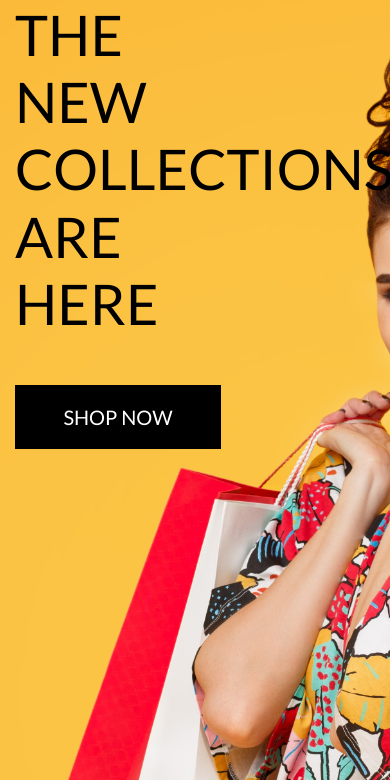
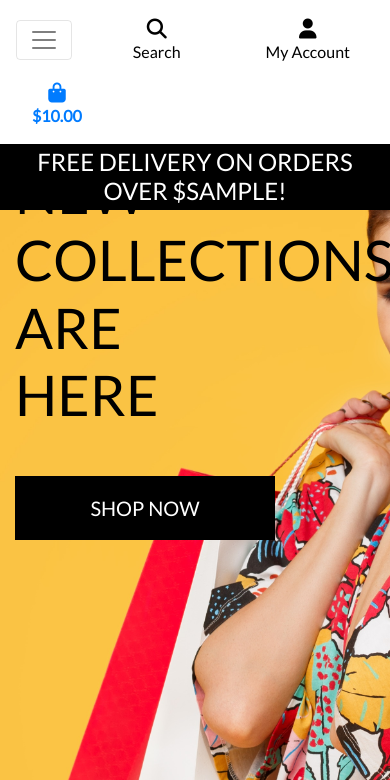
Before and after one commit to Matte-gtr/boutique_ado_v1, a Django app: template home/templates/home/index.html in a window 390 px wide. Shown: the top 780 px of the page. Run offline with Django 3.2, Linux system fonts and the light colour scheme; the template is opened without the code that fills it: most values are stand-ins (such as "Sample title", 1, 10 or a date in 2020); some libraries are stand-ins or nearby versions.

Commit message:
added mobile header and main navbar

```diff
--- a/home/templates/home/index.html
+++ b/home/templates/home/index.html
@@ -1,11 +1,10 @@
-{% extends 'base.html' %}
+{% extends "base.html" %}
 {% load static %}
 
 {% block page_header %}
     <div class="container header-container">
         <div class="row">
-            <div class="col">
-            </div>
+            <div class="col"></div>
         </div>
     </div>
 {% endblock %}
@@ -19,7 +18,7 @@
                 </h1>
                 <div class="my-5">
                     <h4>
-                        <a href="" class="shop-now-button btn btn-lg rounded-0 text-uppercase py-3">shop now</a>
+                        <a href="" class="shop-now-button btn btn-lg rounded-0 text-uppercase py-3">Shop Now</a>
                     </h4>
                 </div>
             </div>
--- a/static/css/base.css
+++ b/static/css/base.css
@@ -5,11 +5,12 @@ html {
 body {
     background: url('/media/homepage_background_cropped.jpg') no-repeat center center fixed;
     background-size: cover;
-    height: calc(100vh-164px);
+    height: calc(100vh - 164px);
     color: #555;
-    font-family: 'Lato'
+    font-family: 'Lato';
 }
 
+/* from Bulma */
 .icon {
     align-items: center;
     display: inline-flex;
@@ -19,7 +20,7 @@ body {
 }
 
 .logo-font {
-    text-transform: uppercase
+    text-transform: uppercase;
 }
 
 .main-logo-link {
@@ -29,7 +30,7 @@ body {
 .shop-now-button {
     background: black;
     color: white;
-    min-width: 206px;
+    min-width: 260px;
 }
 
 .btn-black {
@@ -40,9 +41,9 @@ body {
 .shop-now-button:hover,
 .shop-now-button:active,
 .shop-now-button:focus,
-btn-black:hover,
-btn-black:active,
-btn-black:focus {
+.btn-black:hover,
+.btn-black:active,
+.btn-black:focus {
     background: #222;
     color: white;
 }
@@ -55,15 +56,20 @@ btn-black:focus {
     border: 1px solid black !important;
 }
 
-/*-------------------------- media queries */
-
-/* slightly larger container on medium and up */
-@media (min-width: 1200px) {
-    .container {
-        max-width: 80%;
-    }
+.bg-black {
+    background: #000 !important;
 }
 
+/* -------------------------------- Media Queries */
+
+/* Slightly larger container on xl screens */
+@media (min-width: 1200px) {
+  .container {
+    max-width: 80%;
+  }
+}
+
+/* fixed top navbar only on medium and up */
 @media (min-width: 992px) {
     .fixed-top-desktop-only {
         position: fixed;
--- a/templates/base.html
+++ b/templates/base.html
@@ -3,41 +3,42 @@
 <!doctype html>
 <html lang="en">
   <head>
+
     {% block meta %}
-        <meta hhtp-equiv="X-UA-Compatible" content="ie=edge">
+        <meta http-equiv="X-UA-Compatible" content="ie=edge">
         <meta charset="utf-8">
         <meta name="viewport" content="width=device-width, initial-scale=1, shrink-to-fit=no">
     {% endblock %}
 
     {% block extra_meta %}
-    {% endblock%}
+    {% endblock %}
 
     {% block corecss %}
-        <link rel="stylesheet" href="https://maxcdn.bootstrapcdn.com/bootstrap/4.0.0/css/bootstrap.min.css" integrity="sha384-Gn5384xqQ1aoWXA+058RXPxPg6fy4IWvTNh0E263XmFcJlSAwiGgFAW/dAiS6JXm" crossorigin="anonymous">
-        <link href="https://fonts.googleapis.com/css2?family=Lato&display=swap" rel="stylesheet">
-        <link href="{% static 'css/base.css' %}" rel="stylesheet" type="text/css">
-    {% endblock%}
+        <link rel="stylesheet" href="https://stackpath.bootstrapcdn.com/bootstrap/4.4.1/css/bootstrap.min.css" integrity="sha384-Vkoo8x4CGsO3+Hhxv8T/Q5PaXtkKtu6ug5TOeNV6gBiFeWPGFN9MuhOf23Q9Ifjh" crossorigin="anonymous">
+        <link rel="stylesheet" href="https://fonts.googleapis.com/css?family=Lato&display=swap">
+        <link rel="stylesheet" href="{% static 'css/base.css' %}">
+    {% endblock %}
 
     {% block extra_css %}
-    {% endblock%}
+    {% endblock %}
 
     {% block corejs %}
-        <script src="https://kit.fontawesome.com/61719d41d6.js" crossorigin="anonymous"></script>
-        <script src="https://code.jquery.com/jquery-3.2.1.slim.min.js" integrity="sha384-KJ3o2DKtIkvYIK3UENzmM7KCkRr/rE9/Qpg6aAZGJwFDMVNA/GpGFF93hXpG5KkN" crossorigin="anonymous"></script>
-        <script src="https://cdnjs.cloudflare.com/ajax/libs/popper.js/1.12.9/umd/popper.min.js" integrity="sha384-ApNbgh9B+Y1QKtv3Rn7W3mgPxhU9K/ScQsAP7hUibX39j7fakFPskvXusvfa0b4Q" crossorigin="anonymous"></script>
-        <script src="https://maxcdn.bootstrapcdn.com/bootstrap/4.0.0/js/bootstrap.min.js" integrity="sha384-JZR6Spejh4U02d8jOt6vLEHfe/JQGiRRSQQxSfFWpi1MquVdAyjUar5+76PVCmYl" crossorigin="anonymous"></script>
-    {% endblock%}
+        <script src="https://kit.fontawesome.com/e9c73d7092.js" crossorigin="anonymous"></script>
+        <script src="https://code.jquery.com/jquery-3.4.1.slim.min.js" integrity="sha384-J6qa4849blE2+poT4WnyKhv5vZF5SrPo0iEjwBvKU7imGFAV0wwj1yYfoRSJoZ+n" crossorigin="anonymous"></script>
+        <script src="https://cdn.jsdelivr.net/npm/popper.js@1.16.0/dist/umd/popper.min.js" integrity="sha384-Q6E9RHvbIyZFJoft+2mJbHaEWldlvI9IOYy5n3zV9zzTtmI3UksdQRVvoxMfooAo" crossorigin="anonymous"></script>
+        <script src="https://stackpath.bootstrapcdn.com/bootstrap/4.4.1/js/bootstrap.min.js" integrity="sha384-wfSDF2E50Y2D1uUdj0O3uMBJnjuUD4Ih7YwaYd1iqfktj0Uod8GCExl3Og8ifwB6" crossorigin="anonymous"></script>
+    {% endblock %}
 
     {% block extra_js %}
-    {% endblock%}
+    {% endblock %}
 
-    <title>Boutique Ado{% block extra_title %}{% endblock %}</title>
+    <title>Boutique Ado {% block extra_title %}{% endblock %}</title>
   </head>
   <body>
     <header class="container-fluid fixed-top">
         <div id="topnav" class="row bg-white pt-lg-2 d-none d-lg-flex">
             <div class="col-12 col-lg-4 my-auto py-1 py-lg-0 text-center text-lg-left">
-                <a href="{% url 'home' %" class="nav-link main-logo-link">
+                <a href="{% url 'home' %}" class="nav-link main-logo-link">
                     <h2 class="logo-font text-black my-0"><strong>Boutique</strong> Ado</h2>
                 </a>
             </div>
@@ -58,10 +59,10 @@
             <div class="col-12 col-lg-4 my-auto py-1 py-lg-0">
                 <ul class="list-inline list-unstyled text-center text-lg-right my-0">
                     <li class="list-inline-item dropdown">
-                        <a href="#" class="text-black nav-link" id="user-options" data-toggle="dropdown" aria-haspopup="true" aria-expanded="false">
+                        <a class="text-black nav-link" href="#" id="user-options" data-toggle="dropdown" aria-haspopup="true" aria-expanded="false">
                             <div class="text-center">
                                 <div><i class="fas fa-user fa-lg"></i></div>
-                                <p class="my-0">My account</p>
+                                <p class="my-0">My Account</p>
                             </div>
                         </a>
                         <div class="dropdown-menu border-0" aria-labelledby="user-options">
@@ -69,7 +70,7 @@
                                 {% if request.user.is_superuser %}
                                     <a href="" class="dropdown-item">Product Management</a>
                                 {% endif %}
-                                <a href="" class="dropdown-item"></a>
+                                <a href="" class="dropdown-item">My Profile</a>
                                 <a href="{% url 'account_logout' %}" class="dropdown-item">Logout</a>
                             {% else %}
                                 <a href="{% url 'account_signup' %}" class="dropdown-item">Register</a>
@@ -94,6 +95,20 @@
                 </ul>
             </div>
         </div>
+        <div class="row bg-white">
+            <nav class="navbar navbar-expand-lg navbar-light w-100">
+                <button class="navbar-toggler" type="button" data-toggle="collapse" data-target="#main-nav" aria-controls="main-nav" aria-expanded="false" aria-label="Toggle navigation">
+                    <span class="navbar-toggler-icon"></span>
+                </button>
+                {% include 'includes/mobile-top-header.html' %}
+                {% include 'includes/main-nav.html' %}
+            </nav>
+        </div>
+        <div id="delivery-banner" class="row text-center">
+            <div class="col bg-black text-white">
+                <h4 class="logo-font my-1">Free delivery on orders over ${{ free_shipping_threshold }}!</h4>
+            </div>
+        </div>
     </header>
 
     {% if messages %}
@@ -101,13 +116,14 @@
     {% endif %}
 
     {% block page_header %}
-    {% endblock%}
+    {% endblock %}
 
     {% block content %}
-    {% endblock%}
+    {% endblock %}
 
     {% block postloadjs %}
-    {% endblock%}
+    {% endblock %}
+
 
   </body>
 </html>
--- /dev/null
+++ b/templates/includes/main-nav.html
@@ -0,0 +1,50 @@
+<div class="collapse navbar-collapse" id="main-nav">
+    <ul class="navbar-nav w-auto mx-auto">
+        <li class="nav-item dropdown">
+            <a class="logo-font font-weight-bold nav-link text-black mr-5" href="#" id="all-products-link" data-toggle="dropdown" aria-haspopup="true" aria-expanded="false">
+                All Products
+            </a>
+            <div class="dropdown-menu border-0" aria-labelledby="all-products-link">
+                <a href="" class="dropdown-item">By Price</a>
+                <a href="" class="dropdown-item ">By Rating</a>
+                <a href="" class="dropdown-item ">By Category</a>
+                <a href="" class="dropdown-item">All Products</a>
+            </div>
+        </li>
+
+        <li class="nav-item dropdown">
+            <a class="logo-font font-weight-bold nav-link text-black mr-5" href="#" id="clothing-link" data-toggle="dropdown" aria-haspopup="true" aria-expanded="false">
+                Clothing
+            </a>
+            <div class="dropdown-menu border-0" aria-labelledby="clothing-link">
+                <a href="" class="dropdown-item">Activewear &amp; Essentials</a>
+                <a href="" class="dropdown-item">Jeans</a>
+                <a href="" class="dropdown-item">Shirts</a>
+                <a href="" class="dropdown-item">All Clothing</a>
+            </div>
+        </li>
+
+        <li class="nav-item dropdown">
+            <a class="logo-font font-weight-bold nav-link text-black mr-5" href="#" id="homeware-link" data-toggle="dropdown" aria-haspopup="true" aria-expanded="false">
+                Homeware
+            </a>
+            <div class="dropdown-menu border-0" aria-labelledby="homeware-link">
+                <a href="" class="dropdown-item">Bed &amp; Bath</a>
+                <a href="" class="dropdown-item">Kitchen &amp; Dining</a>
+                <a href="" class="dropdown-item">All Homeware</a>
+            </div>
+        </li>
+
+        <li class="nav-item dropdown">
+            <a class="logo-font font-weight-bold nav-link text-black" href="#" id="specials-link" data-toggle="dropdown" aria-haspopup="true" aria-expanded="false">
+                Special Offers
+            </a>
+            <div class="dropdown-menu border-0" aria-labelledby="specials-link">
+                <a href="" class="dropdown-item">New Arrivals</a>
+                <a href="" class="dropdown-item">Deals</a>
+                <a href="" class="dropdown-item">Clearance</a>
+                <a href="" class="dropdown-item">All Specials</a>
+            </div>
+        </li>
+    </ul>
+</div>
--- /dev/null
+++ b/templates/includes/mobile-top-header.html
@@ -0,0 +1,56 @@
+<li class="list-inline-item">
+    <a class="text-black nav-link d-block d-lg-none" href="#" id="mobile-search" data-toggle="dropdown" aria-haspopup="true" aria-expanded="false">
+        <div class="text-center">
+            <div><i class="fas fa-search fa-lg"></i></div>
+            <p class="my-0">Search</p>
+        </div>
+    </a>
+    <div class="dropdown-menu border-0 w-100 p-3 rounded-0 my-0" aria-labelledby="mobile-search">
+        <form class="form" method="GET" action="">
+            <div class="input-group w-100">
+                <input class="form-control border border-black rounded-0" type="text" name="q" placeholder="Search our site">
+                <div class="input-group-append">
+                    <button class="form-control form-control btn btn-black border border-black rounded-0" type="submit">
+                        <span class="icon">
+                            <i class="fas fa-search"></i>
+                        </span>
+                    </button>
+                </div>
+            </div>
+        </form>
+    </div>
+</li>
+<li class="list-inline-item dropdown">
+    <a class="text-black nav-link d-block d-lg-none" href="#" id="user-options" data-toggle="dropdown" aria-haspopup="true" aria-expanded="false">
+        <div class="text-center">
+            <div><i class="fas fa-user fa-lg"></i></div>
+            <p class="my-0">My Account</p>
+        </div>
+    </a>
+    <div class="dropdown-menu border-0" aria-labelledby="user-options">
+        {% if request.user.is_authenticated %}
+            {% if request.user.is_superuser %}
+                <a href="{% url 'account_logout' %}" class="dropdown-item">Product Management</a>
+            {% endif %}
+            <a href="" class="dropdown-item">My Profile</a>
+            <a href="{% url 'account_logout' %}" class="dropdown-item">Logout</a>
+        {% else %}
+            <a href="{% url 'account_signup' %}" class="dropdown-item">Register</a>
+            <a href="{% url 'account_login' %}" class="dropdown-item">Login</a>
+        {% endif %}
+    </div>
+</li>
+<li class="list-inline-item">
+    <a class="{% if grand_total %}text-primary font-weight-bold{% else %}text-black{% endif %} nav-link d-block d-lg-none" href="">
+        <div class="text-center">
+            <div><i class="fas fa-shopping-bag fa-lg"></i></div>
+            <p class="my-0">
+                {% if grand_total %}
+                    ${{ grand_total|floatformat:2 }}
+                {% else %}
+                    $0.00
+                {% endif %}
+            </p>
+        </div>
+    </a>
+</li>
```
